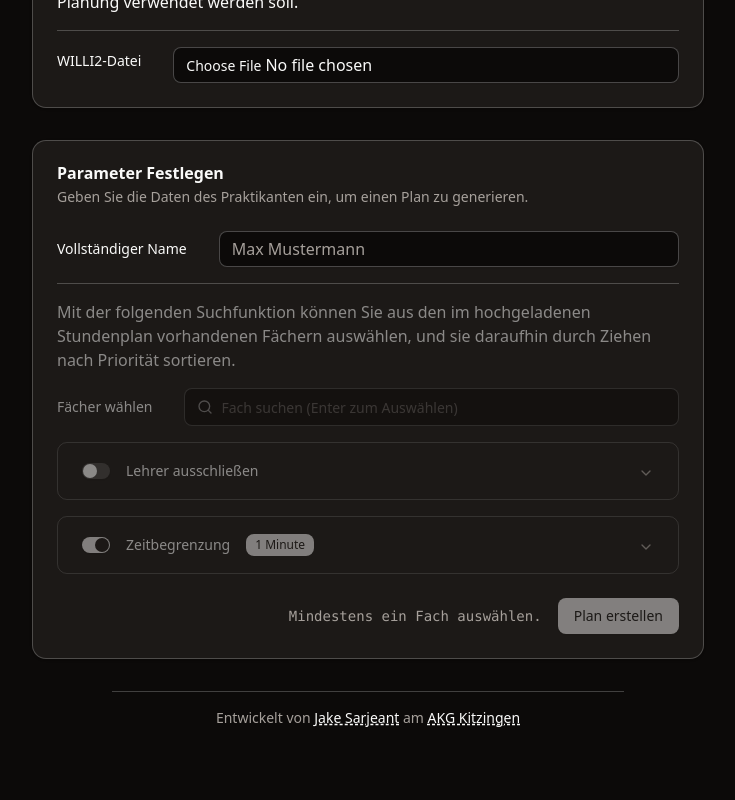
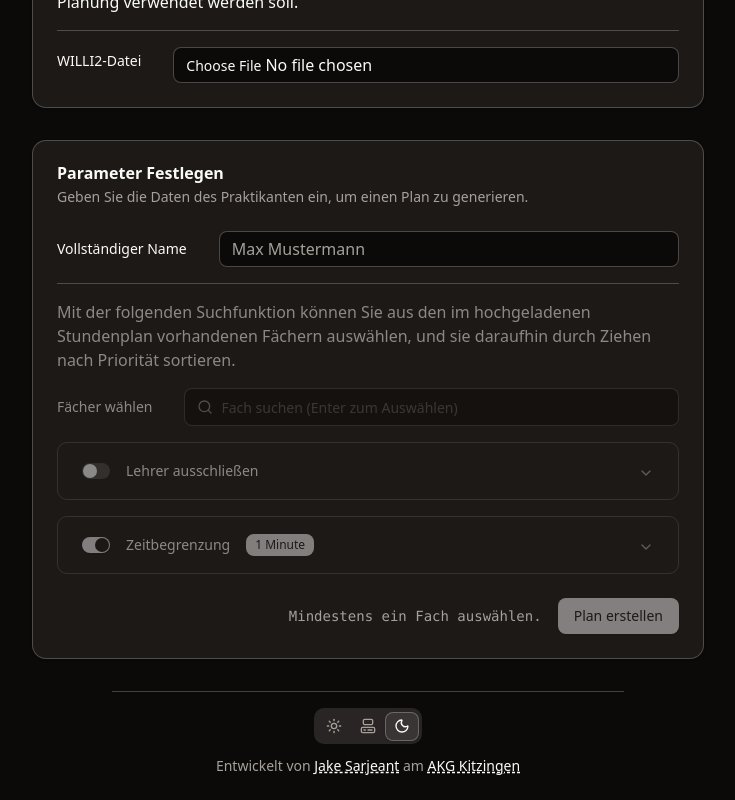
Before and after one commit to jakesarjeant/praktikumsplaner, a React (Vite) app: page / in a window 1280 px wide. Shown: the part 269-1069 px from the top of the page, without its empty margins (272-1007 px from the left). Before the commit the page ends 1021 px from the top, so only its background shows below. Built offline with nearby package versions, Linux system fonts and the light colour scheme.

Commit message:
feat: light theme

```diff
--- /dev/null
+++ b/components/theme-select.tsx
@@ -0,0 +1,38 @@
+import * as React from "react";
+
+import { Button } from "@/components/ui/button";
+import { cn } from "@/lib/utils";
+import { useTheme } from "@/components/theme";
+
+import { Sun, Computer, Moon } from "lucide-react";
+
+function ThemeButton({ className, ...props }: React.HTMLProps<HTMLButtonElement>) {
+  return (
+      <button
+        className={cn("data-[state=active]:bg-background dark:data-[state=active]:text-foreground \
+          focus-visible:border-ring focus-visible:ring-ring/50 focus-visible:outline-ring \
+          dark:data-[state=active]:border-input dark:data-[state=active]:bg-input/30 text-foreground \
+          dark:text-muted-foreground inline-flex h-[calc(100%-1px)] flex-1 items-center justify-center \
+          gap-1.5 rounded-md border border-transparent px-2 py-1 text-sm font-medium whitespace-nowrap \
+          transition-[color,box-shadow] focus-visible:ring-[3px] focus-visible:outline-1 \
+          disabled:pointer-events-none disabled:opacity-50 data-[state=active]:shadow-sm \
+          [&_svg]:pointer-events-none [&_svg]:shrink-0 [&_svg:not([class*='size-'])]:size-4", className)}
+        {...props}
+      />
+  );
+}
+
+export function ThemeSelect() {
+  const { theme, setTheme } = useTheme();
+
+  return (
+    <div
+      className={"bg-muted text-muted-foreground flex h-9 w-fit \
+      items-center justify-center rounded-lg p-[3px] mx-auto mb-3"}
+    >
+      <ThemeButton onClick={() => setTheme("light")} data-state={theme === "light" && "active"}><Sun /></ThemeButton>
+      <ThemeButton onClick={() => setTheme("system")} data-state={theme === "system" && "active"}><Computer /></ThemeButton>
+      <ThemeButton onClick={() => setTheme("dark")} data-state={theme === "dark" && "active"}><Moon /></ThemeButton>
+    </div>
+  );
+}
--- /dev/null
+++ b/components/theme.tsx
@@ -0,0 +1,73 @@
+import { createContext, useContext, useEffect, useState } from "react";
+
+type Theme = "dark" | "light" | "system";
+
+type ThemeProviderProps = {
+  children: React.ReactNode
+  defaultTheme?: Theme
+  storageKey?: string
+};
+
+type ThemeProviderState = {
+  theme: Theme
+  setTheme: (theme: Theme) => void
+};
+
+const initialState: ThemeProviderState = {
+  theme: "system",
+  setTheme: () => null,
+};
+
+const ThemeProviderContext = createContext<ThemeProviderState>(initialState);
+
+export function ThemeProvider({
+  children,
+  defaultTheme = "system",
+  storageKey = "vite-ui-theme",
+  ...props
+}: ThemeProviderProps) {
+  const [theme, setTheme] = useState<Theme>(
+    () => (localStorage.getItem(storageKey) as Theme) || defaultTheme
+  );
+
+  useEffect(() => {
+    const root = window.document.documentElement;
+
+    root.classList.remove("light", "dark");
+
+    if (theme === "system") {
+      const systemTheme = window.matchMedia("(prefers-color-scheme: dark)")
+        .matches
+        ? "dark"
+        : "light";
+
+      root.classList.add(systemTheme);
+      return;
+    }
+
+    root.classList.add(theme);
+  }, [theme])
+
+  const value = {
+    theme,
+    setTheme: (theme: Theme) => {
+      localStorage.setItem(storageKey, theme)
+      setTheme(theme)
+    },
+  };
+
+  return (
+    <ThemeProviderContext.Provider {...props} value={value}>
+      {children}
+    </ThemeProviderContext.Provider>
+  );
+}
+
+export const useTheme = () => {
+  const context = useContext(ThemeProviderContext);
+
+  if (context === undefined)
+    throw new Error("useTheme must be used within a ThemeProvider");
+
+  return context;
+};
--- a/index.html
+++ b/index.html
@@ -5,7 +5,7 @@
     <meta name="viewport" content="width=device-width, initial-scale=1.0" />
     <title>Praktikumsplaner</title>
   </head>
-  <body class="dark">
+  <body>
     <div id="root"></div>
     <script type="module" src="/src/main.tsx"></script>
   </body>
--- a/src/App.tsx
+++ b/src/App.tsx
@@ -6,6 +6,8 @@
   HoverCardTrigger,
 } from "@/components/ui/hover-card";
 import { Avatar, AvatarFallback, AvatarImage } from "@/components/ui/avatar";
+import { ThemeProvider } from "@/components/theme";
+import { ThemeSelect } from "@/components/theme-select";
 
 import SolverForm, { type Solution } from "./blocks/solver-form";
 import UploadForm from "./blocks/upload-form";
@@ -22,6 +24,7 @@
   const [open, setOpen] = useState(false);
 
   return (
+    <ThemeProvider defaultTheme="dark" storageKey="vite-ui-theme">
       <div className="flex flex-col gap-8 w-full max-w-2xl">
         <H1 className="mt-12">Praktikumsplaner</H1>
         <UploadForm setPlan={setPlan} setRawPlan={setRawPlan} />
@@ -39,6 +42,7 @@
         />
         <div>
           <Separator className="max-w-lg mx-auto mb-4" />
+          <ThemeSelect />
           <Muted className="text-center">
             Entwickelt von{" "}
             <HoverCard>
@@ -101,6 +105,7 @@
           </Muted>
         </div>
       </div>
+    </ThemeProvider>
   );
 }
 
--- a/src/index.css
+++ b/src/index.css
@@ -34,7 +34,7 @@
   --accent-foreground: oklch(0.208 0.042 265.755);
   --destructive: oklch(0.577 0.245 27.325);
   --warning: oklch(0.6832 0.1143 86.65);
-  --border: oklch(0.929 0.013 255.508);
+  --border: oklch(0.6599 0.0207 255.58);
   --input: oklch(0.929 0.013 255.508);
   --ring: oklch(0.704 0.04 256.788);
   --chart-1: oklch(0.646 0.222 41.116);
```
Lines whose indentation alone changed are shown as unchanged.
